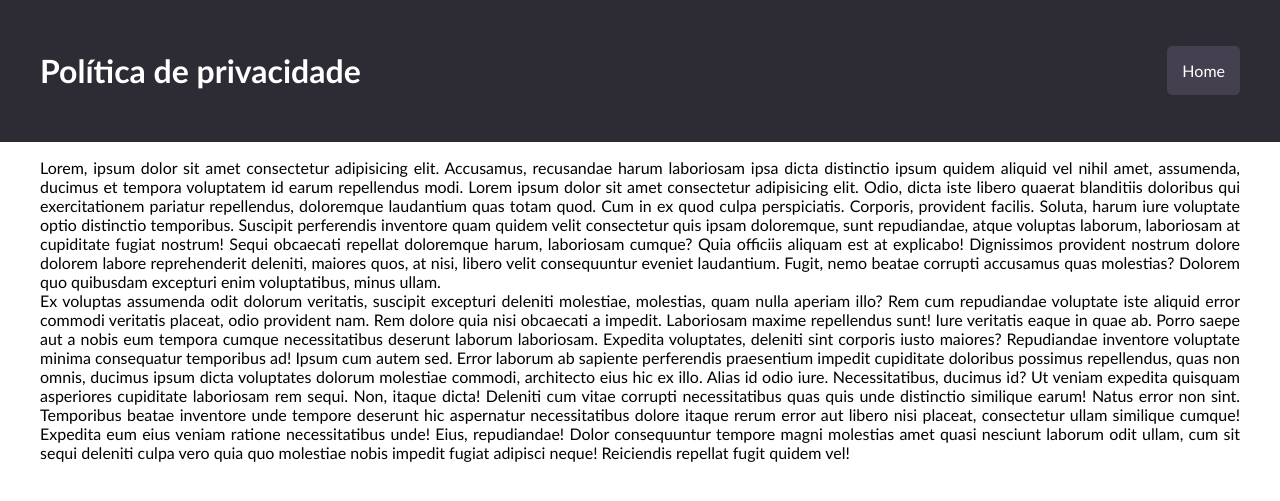
After one commit to maris2606/projeto-lp3, a Flask app: page /politica_privacidade in a window 1280 px wide. The commit adds this page. Shown: the top 501 px of the page. Run offline with Flask 3, Linux system fonts and the light colour scheme.

Commit message:
adicionadas paginas documentation e base 2

```diff
--- a/projeto_lp3/app.py
+++ b/projeto_lp3/app.py
@@ -58,7 +58,9 @@ def produtos():
         # dá um nome pra acessar no html
         return render_template('produtos.html', produtos=produtos)
 
-
+@app.route("/entre-em-contato")
+def entre_em_contato():
+    return render_template('entre-em-contato.html')
 
 
 @app.route("/servicos")
@@ -76,5 +78,20 @@ def cnpj():
     cnpj = CNPJ()
     return render_template('gerar-cnpj.html', cnpj_gerado = cnpj.generate(True))
 
+@app.route("/politica_privacidade")
+def politica_privacidade():
+
+    return render_template('politica-privacidade.html')
+
+@app.route("/termos_uso")
+def termos_uso():
+
+    return render_template('termos-uso.html')
+
+@app.route("/como_utilizar")
+def como_utilizar():
+
+    return render_template('como-utilizar.html')
+
 # rodar direto por aqui
 app.run()
--- /dev/null
+++ b/static/style-documentation.css
@@ -0,0 +1,45 @@
+:root{
+    --roxo-escuro: #2D2B33;
+    --roxo-medio: #454050;
+    --lilas: #6A4CA5;
+    --roxo-vibrante: #6A20FA;
+    --roxo: #6E3ECF;
+    --branco: #FFFF;
+    --lilas-claro: #D2BDF4;
+}
+body {
+    margin: 0;
+    padding: 0;
+    display: flex;
+    flex-direction: column;
+    font-family:'Trebuchet MS', 'Lucida Sans Unicode', 'Lucida Grande', 'Lucida Sans', Arial, sans-serif;
+}
+
+.title {
+    display: flex;
+    text-align: center;
+    justify-content: space-between;
+    align-items: center;
+    padding: 30px 40px;
+    background-color: var(--roxo-escuro);
+    color: var(--branco);
+}
+
+.title a{
+    display: flex;
+    color: white;
+    text-decoration: none;
+    background-color: var(--roxo-medio);
+    transition: background-color 300ms;
+    padding: 15px;
+    border-radius: 5px;
+}
+
+.title a:hover{
+    background-color: var(--lilas);
+}
+
+section {
+    padding-inline: 40px;
+    text-align: justify;
+}
--- /dev/null
+++ b/templates/base-documentation.html
@@ -0,0 +1,27 @@
+<!DOCTYPE html>
+<html lang="en">
+<head>
+    <meta charset="UTF-8">
+    <meta http-equiv="X-UA-Compatible" content="IE=edge">
+    <meta name="viewport" content="width=device-width, initial-scale=1.0">
+    <title>
+        {% block title %} title {% endblock %}
+    </title>
+
+    <link rel="stylesheet" href="{{ url_for('static', filename='style-documentation.css') }}">
+</head>
+<body>
+
+    <header class="title">
+        <h1>{% block header %} {% endblock %}</h1>
+        <a href="/">Home</a>
+    </header>
+
+    <section>
+        {% block content %}
+
+        {% endblock %}
+    </section>
+
+</body>
+</html>
--- a/templates/base.html
+++ b/templates/base.html
@@ -19,6 +19,7 @@
         <nav>
             <a href="/">homepage</a>
             <a href="/contatos">contatos</a>
+            <a href="/entre-em-contato">entre em contato</a>
             <a href="/produtos">produtos</a>
             <a href="/servicos">servicos</a>
             <a href="/gerar-cpf">cpf</a>
@@ -37,6 +38,11 @@
         <legend>Desenvolvido por</legend>
         <legend>Marisa Mayumi</legend>
         <legend>IFSP-spo&emsp;2024</legend>
+        <ul class="links-footer">
+            <li><a href="/politica_privacidade">política de privacidade</a></li>
+            <li><a href="/termos_uso">termos de uso</a></li>
+            <li><a href="/como_utilizar">como utilizar</a></li>
+        </ul>
     </footer>
 </body>
 </html>
--- a/templates/contatos.html
+++ b/templates/contatos.html
@@ -88,7 +88,6 @@
 
         {% endfor %}
     </div>
-    produtos
 
     <h2>Zona Sul:</h2>
     <hr>
--- /dev/null
+++ b/templates/politica-privacidade.html
@@ -0,0 +1,26 @@
+{% extends "base-documentation.html"%}
+
+{% block title %}Política de privacidade{% endblock %}
+
+{% block header %}Política de privacidade{% endblock %}
+
+{% block content %}
+<p>
+    Lorem, ipsum dolor sit amet consectetur adipisicing elit.
+    Accusamus, recusandae harum laboriosam ipsa dicta distinctio ipsum quidem aliquid vel nihil amet,
+    assumenda, ducimus et tempora voluptatem id earum repellendus modi.
+    Lorem ipsum dolor sit amet consectetur adipisicing elit. Odio, dicta iste libero quaerat blanditiis doloribus qui exercitationem pariatur repellendus, doloremque laudantium quas totam quod. Cum in ex quod culpa perspiciatis.
+    Corporis, provident facilis. Soluta, harum iure voluptate optio distinctio temporibus. Suscipit perferendis inventore quam quidem velit consectetur quis ipsam doloremque, sunt repudiandae, atque voluptas laborum, laboriosam at cupiditate fugiat nostrum!
+    Sequi obcaecati repellat doloremque harum, laboriosam cumque? Quia officiis aliquam est at explicabo! Dignissimos provident nostrum dolore dolorem labore reprehenderit deleniti, maiores quos, at nisi, libero velit consequuntur eveniet laudantium.
+    Fugit, nemo beatae corrupti accusamus quas molestias? Dolorem quo quibusdam excepturi enim voluptatibus, minus ullam.
+    <br>
+    Ex voluptas assumenda odit dolorum veritatis, suscipit excepturi deleniti molestiae, molestias, quam nulla aperiam illo?
+    Rem cum repudiandae voluptate iste aliquid error commodi veritatis placeat, odio provident nam. Rem dolore quia nisi obcaecati a impedit. Laboriosam maxime repellendus sunt! Iure veritatis eaque in quae ab.
+    Porro saepe aut a nobis eum tempora cumque necessitatibus deserunt laborum laboriosam. Expedita voluptates, deleniti sint corporis iusto maiores? Repudiandae inventore voluptate minima consequatur temporibus ad! Ipsum cum autem sed.
+    Error laborum ab sapiente perferendis praesentium impedit cupiditate doloribus possimus repellendus, quas non omnis, ducimus ipsum dicta voluptates dolorum molestiae commodi, architecto eius hic ex illo. Alias id odio iure.
+    Necessitatibus, ducimus id? Ut veniam expedita quisquam asperiores cupiditate laboriosam rem sequi. Non, itaque dicta! Deleniti cum vitae corrupti necessitatibus quas quis unde distinctio similique earum! Natus error non sint.
+    Temporibus beatae inventore unde tempore deserunt hic aspernatur necessitatibus dolore itaque rerum error aut libero nisi placeat, consectetur ullam similique cumque! Expedita eum eius veniam ratione necessitatibus unde! Eius, repudiandae!
+    Dolor consequuntur tempore magni molestias amet quasi nesciunt laborum odit ullam, cum sit sequi deleniti culpa vero quia quo molestiae nobis impedit fugiat adipisci neque! Reiciendis repellat fugit quidem vel!
+</p>
+
+{% endblock %}
```
Also changed, not shown: static/style.css (+39 -0 lines), templates/como-utilizar.html (added, +23 -0 lines), templates/entre-em-contato.html (added, +28 -0 lines), templates/termos-uso.html (added, +23 -0 lines).
